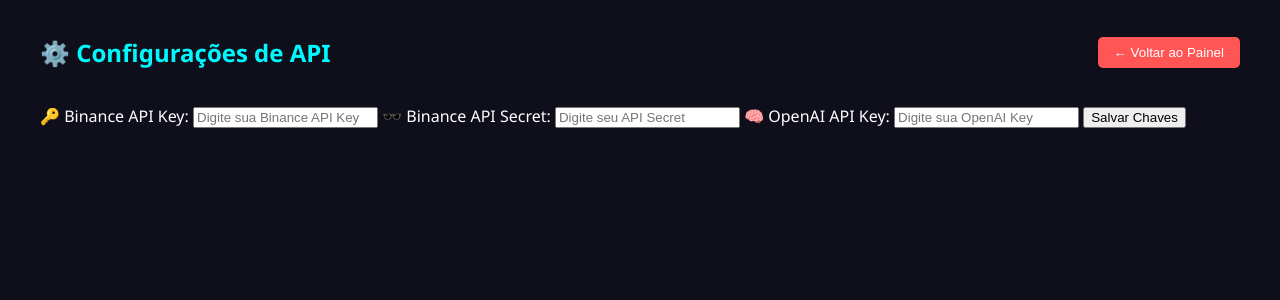
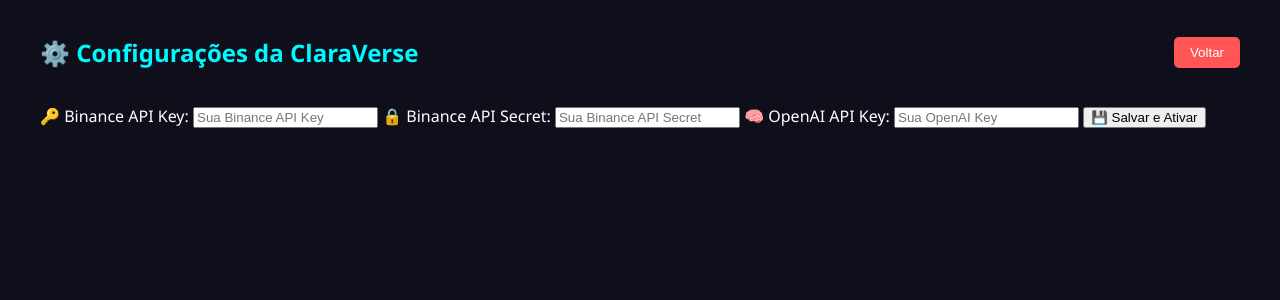
Before and after one commit to Claratrade33/Clara-verse, a Flask app: page /configurar in a window 1280 px wide. Shown: the top 300 px of the page. Run offline with Flask 3, Linux system fonts and the light colour scheme; the visitor is signed in with stand-in values (Sample User, id 1).

Commit message:
Atualizar o configurar.html

```diff
--- a/templates/configurar.html
+++ b/templates/configurar.html
@@ -2,30 +2,30 @@
 <html lang="pt-br">
 <head>
   <meta charset="UTF-8">
-  <title>Configurar API • ClaraVerse</title>
+  <title>ClaraVerse | Configurar</title>
   <link rel="stylesheet" href="{{ url_for('static', filename='style.css') }}">
   <script src="{{ url_for('static', filename='dashboard.js') }}" defer></script>
 </head>
 <body class="painel-body">
   <div class="painel-container">
     <div class="painel-header">
-      <h1>⚙️ Configurações de API</h1>
-      <button class="btn-sair" onclick="window.location.href='/painel'">← Voltar ao Painel</button>
+      <h1>⚙️ Configurações da ClaraVerse</h1>
+      <button class="btn-sair" onclick="window.location.href='/painel'">Voltar</button>
     </div>
 
     <div class="painel-conteudo">
-      <div class="secao-configuracoes">
-        <label for="binance_api_key">🔑 Binance API Key:</label>
-        <input type="text" id="binance_api_key" placeholder="Digite sua Binance API Key" value="{{ chaves['binance_api_key'] }}">
+      <div class="configuracoes-api">
+        <label>🔑 Binance API Key:</label>
+        <input type="text" id="binance_api_key" placeholder="Sua Binance API Key" value="{{ chaves['binance_api_key'] }}">
 
-        <label for="binance_api_secret">🕶️ Binance API Secret:</label>
-        <input type="password" id="binance_api_secret" placeholder="Digite seu API Secret" value="{{ chaves['binance_api_secret'] }}">
+        <label>🔒 Binance API Secret:</label>
+        <input type="password" id="binance_api_secret" placeholder="Sua Binance API Secret" value="{{ chaves['binance_api_secret'] }}">
 
-        <label for="openai_api_key">🧠 OpenAI API Key:</label>
-        <input type="password" id="openai_api_key" placeholder="Digite sua OpenAI Key" value="{{ chaves['openai_api_key'] }}">
+        <label>🧠 OpenAI API Key:</label>
+        <input type="password" id="openai_api_key" placeholder="Sua OpenAI Key" value="{{ chaves['openai_api_key'] }}">
 
-        <button onclick="salvarChaves()">Salvar Chaves</button>
-        <p id="status-chaves" class="status-sucesso"></p>
+        <button onclick="salvarChaves()">💾 Salvar e Ativar</button>
+        <p id="status-chaves" class="mensagem-status"></p>
       </div>
     </div>
   </div>
```
